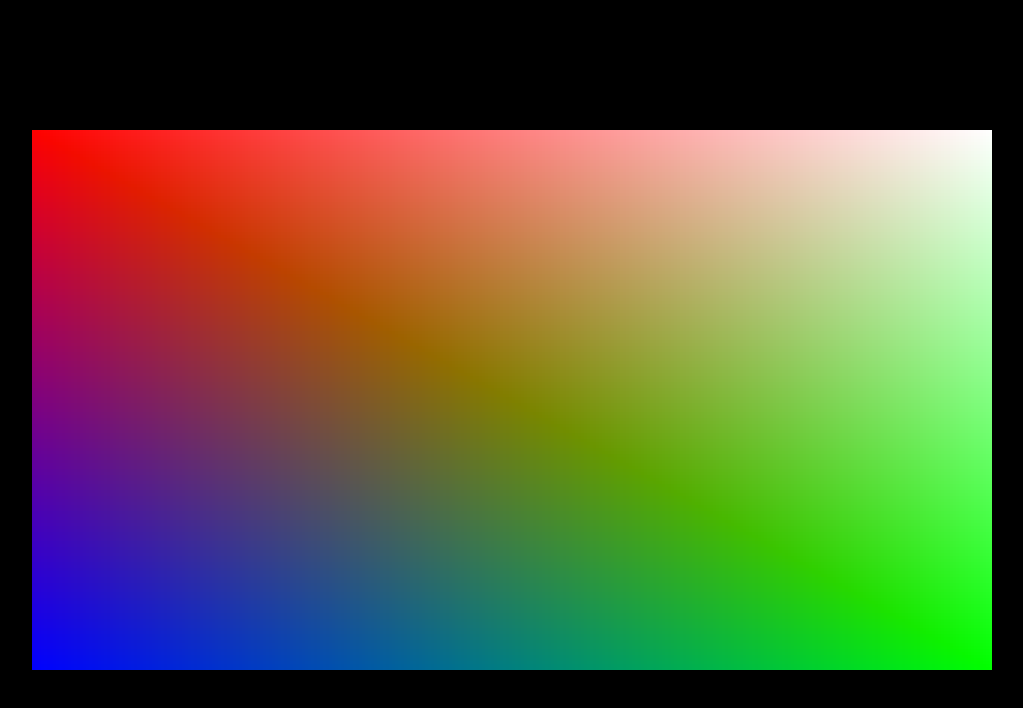
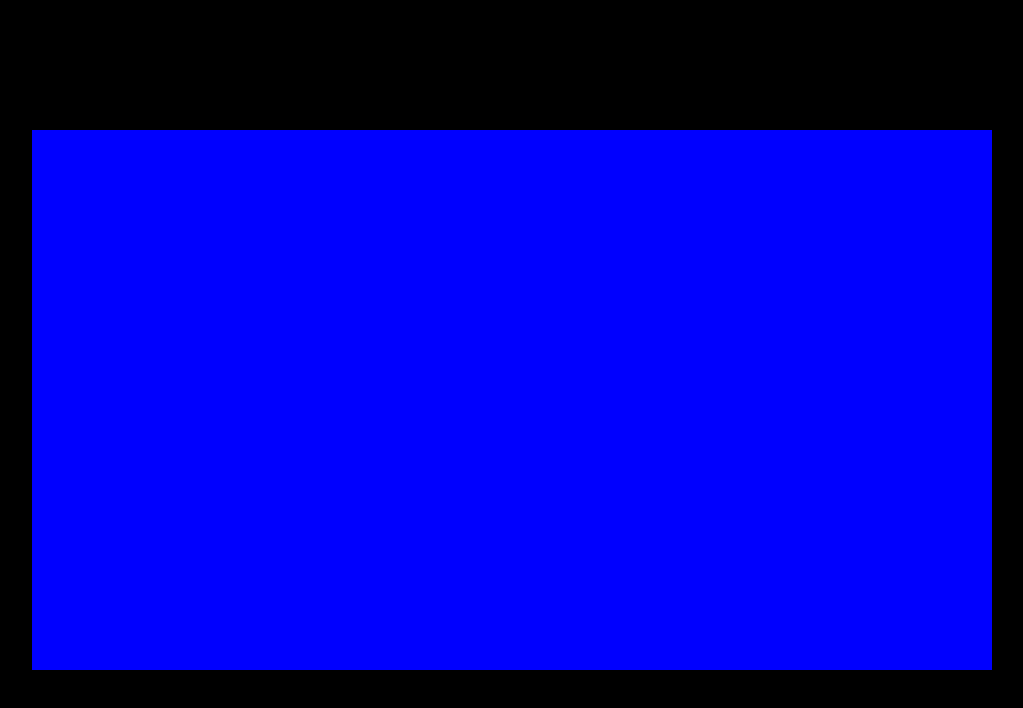
Before and after one commit to jordanranson/pixel-renderer, a plain HTML site: page index.html in a window 1280 px wide. Shown: the whole page, without its empty margins (128-1151 px from the left). Drawn offline with Linux system fonts and the light colour scheme.

Commit message:
Texture rendering

```diff
--- a/index.html
+++ b/index.html
@@ -25,47 +25,20 @@
   <div class="renderer">
     <canvas id="glCanvas" width="320" height="180"></canvas>
   </div>
-
-  <script id="vertex-shader" type="x-shader/x-vertex">
-    attribute vec2 aVertexPosition;
-    attribute vec4 aVertexColor;
-    // attribute vec2 aTextureCoord;
-
-    // uniform vec2 uScalingFactor;
-
-    // varying highp vec2 vTextureCoord;
-    varying lowp vec4 vColor;
-
-    void main() {
-      gl_Position = vec4(aVertexPosition, 0.0, 1.0);
-      // vTextureCoord = aTextureCoord;
-      vColor = aVertexColor;
-    }
-  </script>
-
-  <script id="fragment-shader" type="x-shader/x-fragment">
-    #ifdef GL_ES
-      precision highp float;
-    #endif
-
-    //varying highp vec2 vTextureCoord;
-
-    //uniform sampler2D uSampler;
-    varying lowp vec4 vColor;
-
-    void main() {
-      // gl_FragColor = texture2D(uSampler, vTextureCoord);
-      gl_FragColor = vColor;
-    }
-  </script>
-
   <script src="./index.js"></script>
   <script>
     function draw () {
+      // const { width, height, screenBuffer } = this
+      //
+      // for (let i = 0; i < width*height*4; i += 4) {
+      //   screenBuffer[i]   = Math.floor(Math.random()*255)
+      //   screenBuffer[i+1] = Math.floor(Math.random()*255)
+      //   screenBuffer[i+2] = Math.floor(Math.random()*255)
+      //   screenBuffer[i+3] = 255
+      // }
     }
 
     const renderer = new Renderer({ glCanvas, draw })
-
-    renderer.run()
+    renderer.start()
   </script>
 </body>
--- a/index.js
+++ b/index.js
@@ -2,38 +2,39 @@ class Renderer {
   get vertexShader () {
     return `
       attribute vec2 aVertexPosition;
-      attribute vec4 aVertexColor;
-      // attribute vec2 aTextureCoord;
+      attribute vec2 aTextureCoord;
 
-      // uniform vec2 uScalingFactor;
-
-      // varying highp vec2 vTextureCoord;
-      varying lowp vec4 vColor;
+      varying highp vec2 vTextureCoord;
 
       void main() {
         gl_Position = vec4(aVertexPosition, 0.0, 1.0);
-        // vTextureCoord = aTextureCoord;
-        vColor = aVertexColor;
+        vTextureCoord = aTextureCoord;
       }
     `
   }
 
   get fragmentShader () {
     return `
-      #ifdef GL_ES
-        precision highp float;
-      #endif
+      varying highp vec2 vTextureCoord;
 
-      //varying highp vec2 vTextureCoord;
-
-      //uniform sampler2D uSampler;
-      varying lowp vec4 vColor;
+      uniform sampler2D uScreenSampler;
+      // uniform sampler2D uPaletteSampler;
 
       void main() {
-        // gl_FragColor = texture2D(uSampler, vTextureCoord);
-        gl_FragColor = vColor;
+        // float index = texture2D(uScreenSampler, vTextureCoord.x).r;
+        // float color = texture2D(uPaletteSampler, index);
+
+        gl_FragColor = texture2D(uScreenSampler, vTextureCoord);
       }
     `
+  }
+
+  get width () {
+    return this.glCanvas.width
+  }
+
+  get height () {
+    return this.glCanvas.height
   }
 
   constructor ({ glCanvas, draw }) {
@@ -50,14 +51,28 @@ class Renderer {
     this.buildShaderProgram()
 
     // Create drawing surface
-    this.createDrawingSurface()
+    this.createScreenSurface()
 
     // Set screen size
     this.resize()
   }
 
-  run () {
-    this.render()
+  start () {
+    if (this.running) return
+
+    const renderLoop = () => {
+      this.draw()
+      this.render()
+      requestAnimationFrame(renderLoop)
+    }
+
+    this.running = true
+
+    renderLoop()
+  }
+
+  pause () {
+    this.running = false
   }
 
   render () {
@@ -67,41 +82,91 @@ class Renderer {
     this.clear()
 
     // Update array buffers
-    this.setArrayBuffer(2, 'aVertexPosition', this.drawingSurface.position)
-    this.setArrayBuffer(4, 'aVertexColor', this.drawingSurface.color)
+    this.setArrayBuffer(2, 'aVertexPosition', this.screenSurface.position)
+    this.setArrayBuffer(2, 'aTextureCoord', this.screenSurface.texture)
+
+    // Bind the surface texture
+    this.setTexture(this.screenTexture, this.width, this.height, this.screenBuffer)
+
+    // Set shader uniforms
+    this.setUniform1i('uScreenSampler', 0)
+    this.setUniform1i('uPaletteSampler', 1)
 
     // Draw surface
     gl.drawArrays(gl.TRIANGLE_STRIP, 0, 4)
   }
-
-  // Drawing
 
   clear () {
     this.gl.clear(this.gl.COLOR_BUFFER_BIT)
   }
 
   resize () {
-    this.gl.viewport(0, 0, this.glCanvas.width, this.glCanvas.height)
+    this.createScreenTexture()
+    this.gl.viewport(0, 0, this.width, this.height)
   }
 
-  createDrawingSurface () {
+  createTexture (width = 1, height = 1, pixels = new Uint8Array([ 0, 0, 255, 255 ])) {
+    const { gl } = this
+
+    const texture = gl.createTexture()
+
+    this.setTexture(texture, width, height, pixels)
+
+    return texture
+  }
+
+  setTexture (texture, width, height, pixels) {
+    const { gl } = this
+
+    gl.bindTexture(gl.TEXTURE_2D, texture)
+    gl.texImage2D(gl.TEXTURE_2D, 0, gl.RGBA, width, height, 0, gl.RGBA, gl.UNSIGNED_BYTE, pixels)
+
+    gl.texParameteri(gl.TEXTURE_2D, gl.TEXTURE_MIN_FILTER, gl.NEAREST)
+    gl.texParameteri(gl.TEXTURE_2D, gl.TEXTURE_MAG_FILTER, gl.NEAREST)
+    gl.texParameteri(gl.TEXTURE_2D, gl.TEXTURE_WRAP_S, gl.CLAMP_TO_EDGE)
+    gl.texParameteri(gl.TEXTURE_2D, gl.TEXTURE_WRAP_T, gl.CLAMP_TO_EDGE)
+  }
+
+  createScreenSurface () {
     const { gl } = this
 
     const position = this.createArrayBuffer([
-       1.0,  1.0,
-      -1.0,  1.0,
-       1.0, -1.0,
-      -1.0, -1.0,
+      -1.0, 1.0,
+       1.0, 1.0,
+      -1.0,  -1.0,
+       1.0,  -1.0
     ])
 
-    const color = this.createArrayBuffer([
-      1.0, 1.0, 1.0, 1.0,
-      1.0, 0.0, 0.0, 1.0,
-      0.0, 1.0, 0.0, 1.0,
-      0.0, 0.0, 1.0, 1.0
+    const texture = this.createArrayBuffer([
+      0.0, 0.0,
+      1.0, 0.0,
+      0.0, 1.0,
+      1.0, 1.0
     ])
 
-    this.drawingSurface = { position, color }
+    this.screenSurface = {
+      position,
+      texture
+    }
+  }
+
+  createScreenTexture () {
+    this.createScreenBuffer()
+    this.screenTexture = this.createTexture(this.width, this.height, this.screenBuffer)
+  }
+
+  createScreenBuffer () {
+    const length = this.width*this.height*4
+    const screenBuffer = new Uint8Array(length)
+
+    for (let i = 0; i < length; i += 4) {
+      screenBuffer[i]   = 0
+      screenBuffer[i+1] = 0
+      screenBuffer[i+2] = 255
+      screenBuffer[i+3] = 255
+    }
+
+    this.screenBuffer = screenBuffer
   }
 
   // Shader methods
@@ -165,4 +230,18 @@ class Renderer {
     gl.vertexAttribPointer(location, numComponents, gl.FLOAT, false, 0, 0)
     gl.enableVertexAttribArray(location)
   }
+
+  // Uniforms
+
+  getUniformLocation (key) {
+    return this.gl.getUniformLocation(this.shaderProgram, key)
+  }
+
+  setUniform (type, key, value) {
+    this.gl[`uniform${type}`](this.getUniformLocation(key), value)
+  }
+
+  setUniform1i (key, value) {
+    this.setUniform('1i', key, value)
+  }
 }
```
